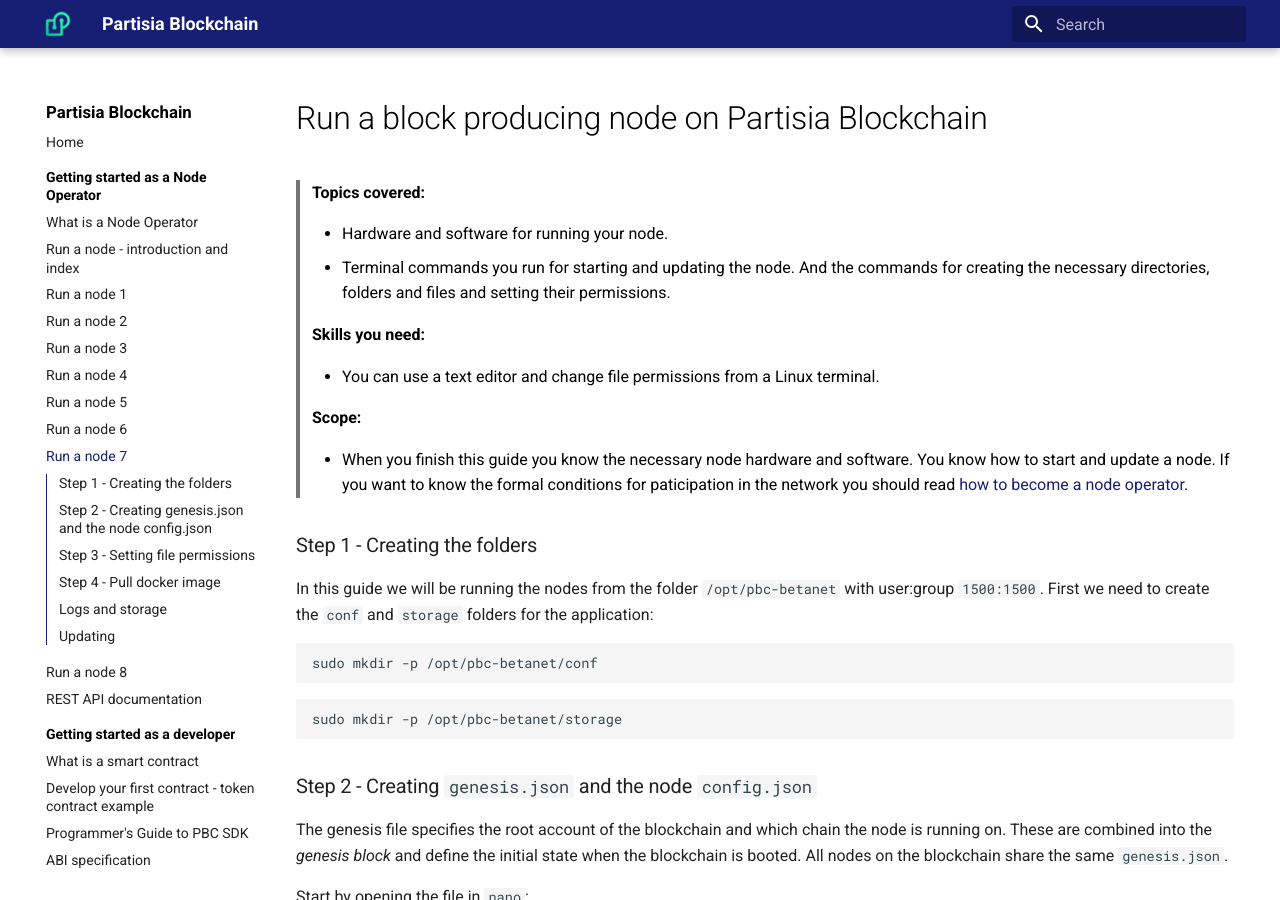
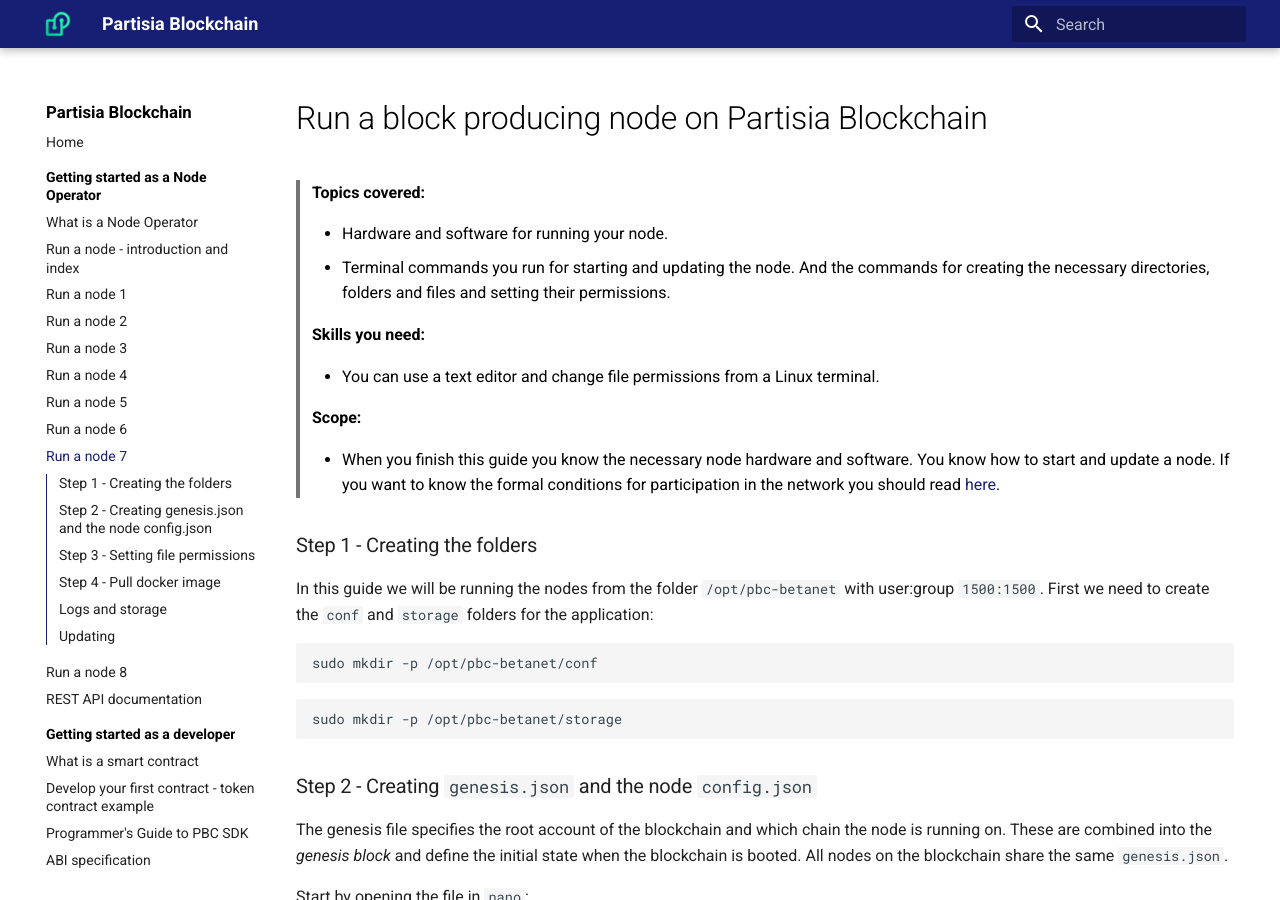
Before and after one commit to 0xSero/partisia-docs, an MkDocs documentation site: the page built from docs/operator-7-bp.md, in a window 1280 px wide and 900 px high. Built offline with MkDocs 1.6.1 and Material for MkDocs 9.7.7, drawn with Linux system fonts in a browser that asks for light colours; a script that is not in the unit is left out.

Commit message:
link correction

```diff
--- a/docs/operator-7-bp.md
+++ b/docs/operator-7-bp.md
@@ -12,7 +12,7 @@
 >
 >**Scope:**
 >
-> - When you finish this guide you know the necessary node hardware and software. You know how to start and update a node. If you want to know the formal conditions for paticipation in the network you should read [how to become a node operator](bpinclusion.md).
+> - When you finish this guide you know the necessary node hardware and software. You know how to start and update a node. If you want to know the formal conditions for participation in the network you should read [here](operator-8-registration.md).
 
 ### Step 1 - Creating the folders
 
```
Also changed, not shown: docs/operator-0-introduction.md (+1 -1 lines), docs/operator-8-registration.md (+1 -1 lines), docs/whatisano.md (+1 -1 lines).
